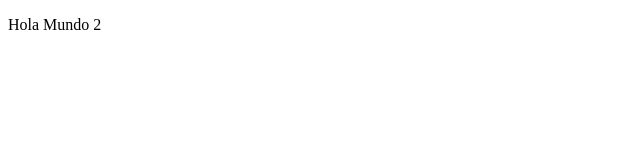
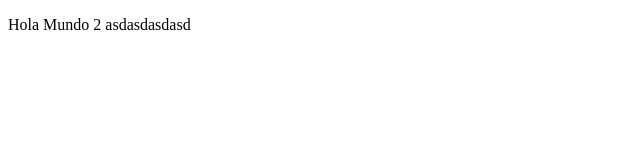
Before and after one commit to MatiasCeb/cursoPrework, a plain HTML site: page index.html in a window 1280 px wide. Shown: the whole page, without its empty margins (0-640 px from the left). Drawn offline with Linux system fonts and the light colour scheme.

Commit message:
cambios agregados

```diff
--- a/index.html
+++ b/index.html
@@ -7,6 +7,6 @@
     <title>Prueba</title>
 </head>
 <body>
-    <p>Hola Mundo 2</p>
+    <p>Hola Mundo 2 asdasdasdasd</p>
 </body>
 </html>
```
